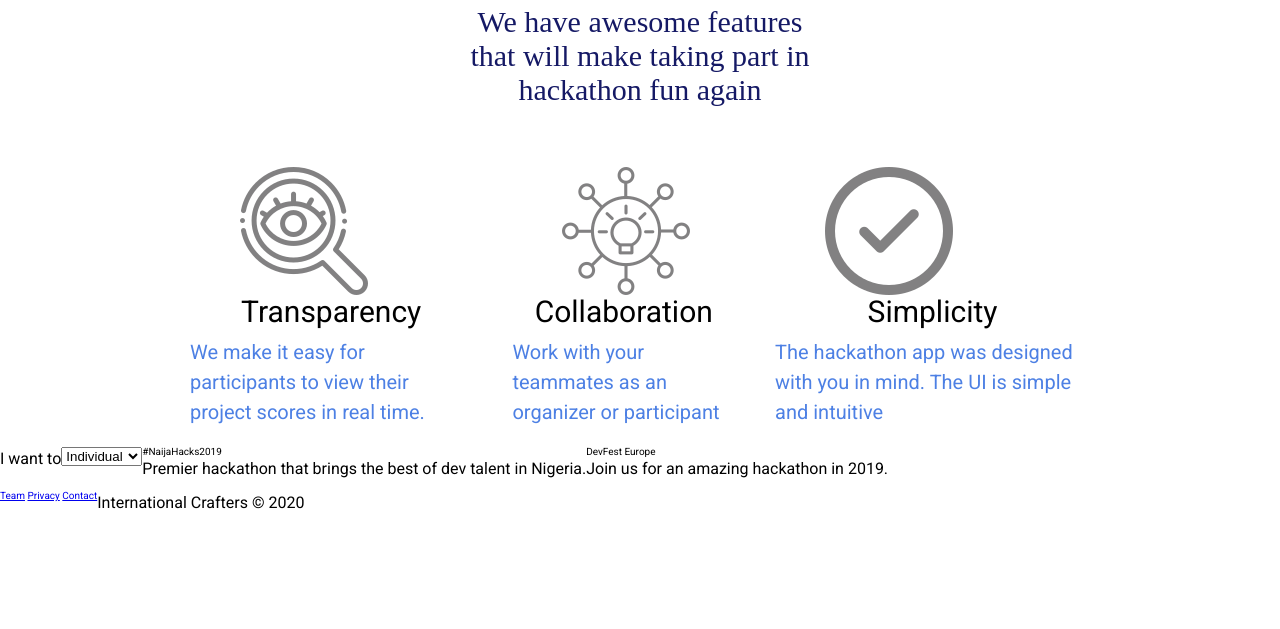
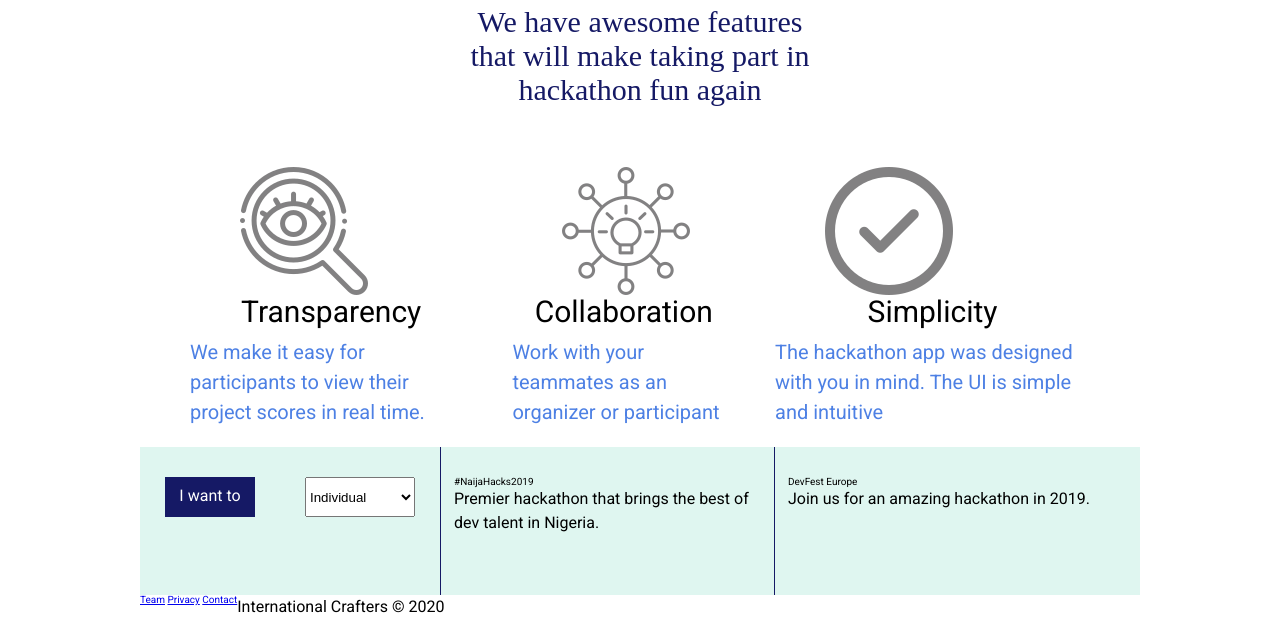
Before and after one commit to LABS-EU3/hackton-landing-page, a website: page index.html in a window 1280 px wide. Shown: the part 701-1330 px from the top of the page. Before the commit the page ends 1226 px from the top, so only its background shows below. Drawn offline with Linux system fonts and the light colour scheme; files whose address does not match are found by name.

Commit message:
add styles for option

```diff
--- a/css/index.css
+++ b/css/index.css
@@ -342,9 +342,42 @@ img {
   line-height: 30px;
 }
 
-.option-content {
+.bottom-content {
   display: flex;
-  justify-content: space-b;
+  background-color: #DFF6F0;
+
+}
+
+.option {
+  width: 30%;
+  display: flex;
+  justify-content: space-around;
+  padding: 3rem 0rem 5rem 0 ;
+}
+
+.option .choose{
+  width: 9rem;
+  height: 4rem;
+  padding: .7rem;
+  background-color: #151965;
+  text-align: center;
+  color: #FFFFFF;
+}
+
+.values select{
+  width: 11rem;
+  height: 4rem;
+}
+
+.line {
+  /* width: 1%; */
+  border-right: 1px solid #151965;
+  margin-right: 1.3rem;
+}
+
+.festival {
+  width: 32%;
+  padding: 3rem 0rem 5rem 0 ;
 }
 
 .footer {
--- a/index.html
+++ b/index.html
@@ -61,29 +61,27 @@
                 </div>
             </div>
         </div>
-    </div>
 
-    <div class="option-content">
-        <div class="option-content">
+        <div class="bottom-content">
+            <div class="option">
                 <div class="choose">
                     <p>I want to</p>
                 </div>
                 <div class="values">
                     <select>
                         <option value="Individual">Individual</option>
-                    <option value="Group">Group</option>
                         <option value="organiser">Organizer</option>
                         <option value="judge">Judge</option>
                     </select>
                 </div>
             </div>
-        <div></div>
-        <div>
+            <div class="line"></div>
+            <div class="festival">
                 <h3>#NaijaHacks2019</h3>
                 <p>Premier hackathon that brings the best of dev talent in Nigeria.</p>
             </div>
-        <div></div>
-        <div>
+            <div class="line"></div>
+            <div class="festival">
                 <h3>DevFest Europe</h3>
                 <p>Join us for an amazing hackathon in 2019.</p>
             </div>
@@ -96,7 +94,7 @@
             </nav>
             <p>International Crafters &copy 2020</p>
         </footer>
-
+    </div>
 </body>
 
 </html>
```
Lines whose indentation alone changed are shown as unchanged.
